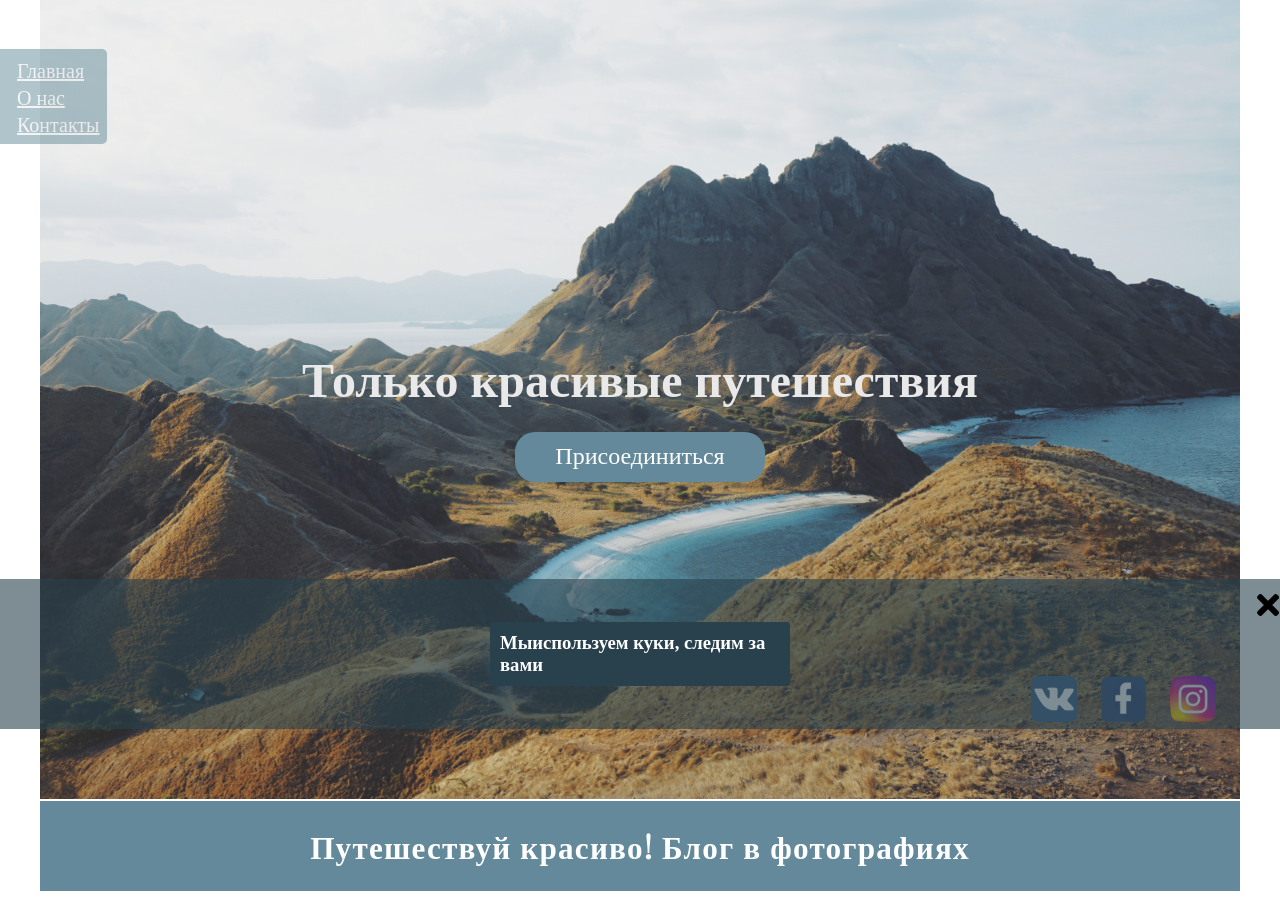
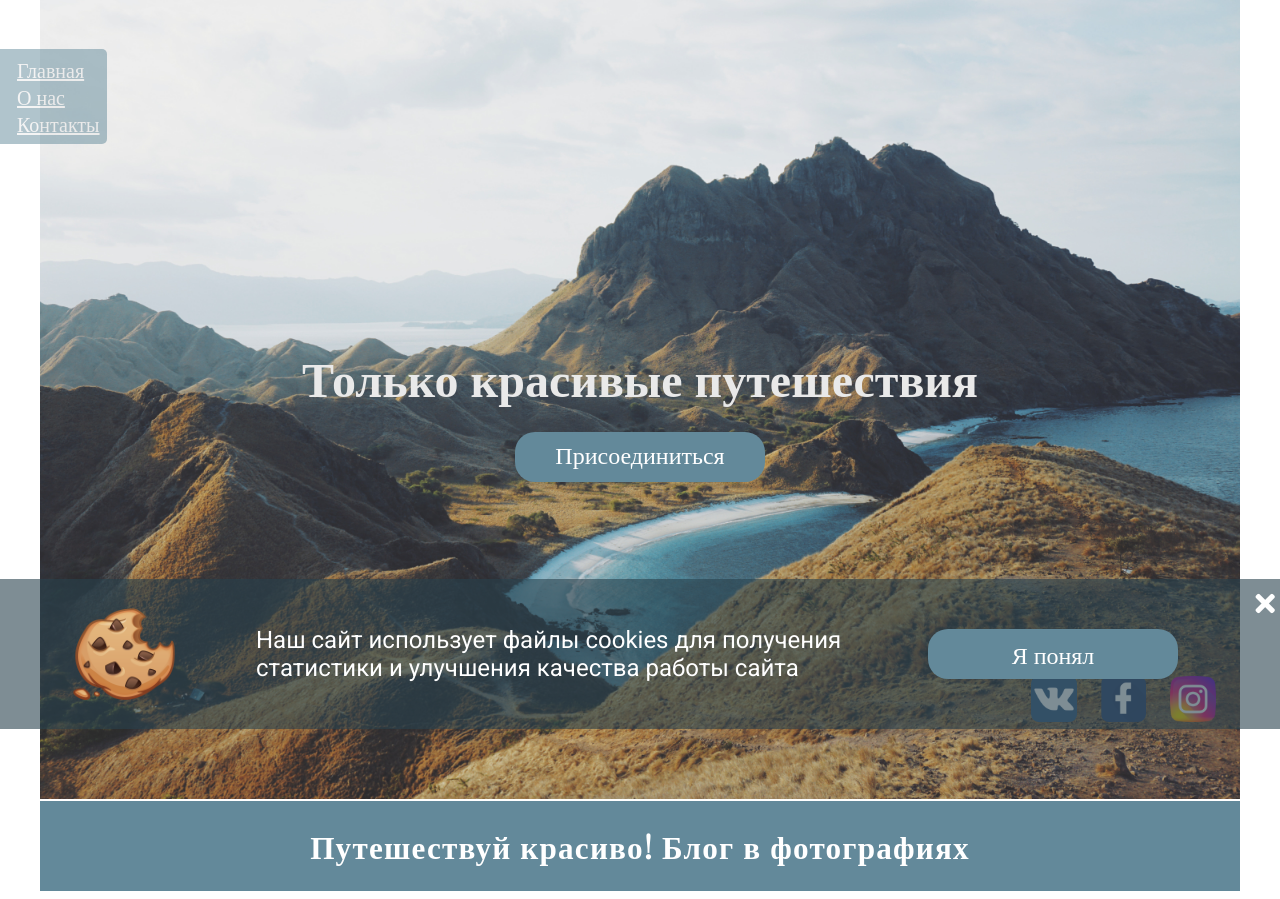
Before and after one commit to zzzonki/pj_1_travel, a PHP site: page / in a window 1280 px wide. Shown: the part 71-970 px from the top of the page. Run offline with PHP 8.4, Linux system fonts and the light colour scheme; some libraries are stand-ins or nearby versions.

Commit message:
настроены цвета формы, старые куки с новым крестиком, линия на первой карточке расширяется при наведении, но пока только она

```diff
--- a/css/cookies.css
+++ b/css/cookies.css
@@ -4,7 +4,7 @@
     bottom: 0%;
     z-index: 999;
     height: 150px;
-    width: 100vw;
+    width: 100%;
     background-color: rgba(41, 65, 77, 0.6);
     display: flex;
     justify-content: space-between;
@@ -49,13 +49,21 @@
 }
 .cookie__exit{
     color: white;
-    width: 40px;
-    height: 40px;
+    font-size: 28px;
+    width: 30px;
+    height: 30px;
+    border-radius: 20px;
     display: flex;
     justify-content: center;
+    align-items: center;
     font-weight: bolder;
     margin-bottom: 100px;
-    margin-right: 2vw;
+}
+/* модифициорванный крестик для формы захвата */
+.form__exit{
+    position: absolute;
+    right: 35%;
+    top: 20%;
 }
 .cookie__exit:hover{
     background-color: var(--dark-blue);
@@ -63,7 +71,7 @@
     color: var(--underwhite);
 }
 /* Куки в классе */
-.ck_warning{
+/* .ck_warning{
     position: fixed;
     bottom: 0%;
     background-color: rgba(41, 65, 77, 0.6);
@@ -96,4 +104,4 @@
 .form__cross{
     right: 35%;
     top: 20%;
-}
+} */
--- a/css/form.css
+++ b/css/form.css
@@ -11,6 +11,7 @@
     background-position: 55% 65%;
     width: 100%;
     display: none;
+    z-index: 9;
 }
 .form__h3{
     font-family: var(--serif);
@@ -36,6 +37,7 @@
     text-align: center;
     margin: 5px 0 10px 0;
     font-family: var(--serif);
+    color: white;
 }
 .form_wrapper input, textarea{
     width: 250px;
--- a/index.html
+++ b/index.html
@@ -189,7 +189,7 @@
             <input type="tel" name="telephone" placeholder="Ваш номер телефона" required minlength="7" maxlength="12">
             <textarea name="messege" cols="40" rows="5" placeholder="Ваше сообщение"></textarea>
             <button type="submit">Отправить</button>
-            <div class="ck_warning__cross form__cross">
+            <div class="cookie__exit form__exit">
                 <i class="fas fa-times" aria-hidden="true"></i>
             </div>
         </form>
@@ -238,17 +238,17 @@
     </div>
     </footer>
     <!-- Куки самостоятельно -->
-    <!-- <div class="cookie">
+    <div class="cookie">
         <div class="cookie__logo"></div>
         <div class="cookie__text">
             <p class="cookie__text_p">Наш сайт использует файлы cookies для получения</p>
             <p class="cookie__text_p">статистики и улучшения качества работы сайта</p>
         </div>
         <div class="cookie__button">Я понял</div>
-        <div class="cookie__exit">&#9587;</div>
-    </div> -->
+        <div class="cookie__exit"><i class="fas fa-times" aria-hidden="true"></i></div>
+    </div>
     <!-- Куки в классе -->
-    <div class="ck_warning">
+    <!-- <div class="ck_warning">
         <h3 class="ck_warning__h3">
             Мыиспользуем куки,
             следим за вами
@@ -256,6 +256,6 @@
         <div class="ck_warning__cross">
             <i class="fas fa-times" aria-hidden="true"></i>
         </div>
-    </div>
+    </div> -->
 </body>
 </html>
--- a/main.js
+++ b/main.js
@@ -8,16 +8,22 @@
 
 // пользователь щелкает по крестику нашей панели,
 // потом панель пропадает
-let ck_warning = document.querySelector('.ck_warning')
-let cross = document.querySelectorAll('.ck_warning__cross')
+let cookie = document.querySelector('.cookie')
+let cross = document.querySelectorAll('.cookie__exit')
 let promo_form = document.querySelector('.form_wrapper')
 let action__btn = document.querySelector('.action__btm')
 let def_animation = 'fadeOut'
+let card__line = document.querySelector('.card__line')
 
 cross[1].onclick = () => {
-    ck_warning.style.display = "none"
+    cookie.style.display = "none"
     // ck_warning.remove()
 }
+
+// у нас есть форма, которая изначально не видна
+// при клике на кнопку она появится
+// при нажатии на крестик пропадет
+// через 5 секунд на сайте она появляется автоматически
 
 action__btn.onclick = () => {
     if (promo_form.classList.contains(def_animation)) {
@@ -34,7 +40,13 @@ cross[0].onclick = () => {
     }, 600)
     // ck_warning.remove()
 }
-// у нас есть форма, которая изначально не видна
-// при клике на кнопку она появится
-// при нажатии на крестик пропадет
-// через 5 секунд на сайте она появляется автоматически
+// Есть красные линии на карточках
+// При наведении они становятся шире
+
+card__line.onmouseover = () => {
+    card__line.style.width = "150px"
+    // alert("по мне кликнули")
+}
+card__line.onmouseout = () => {
+    card__line.style.width = "90px"
+}
```
